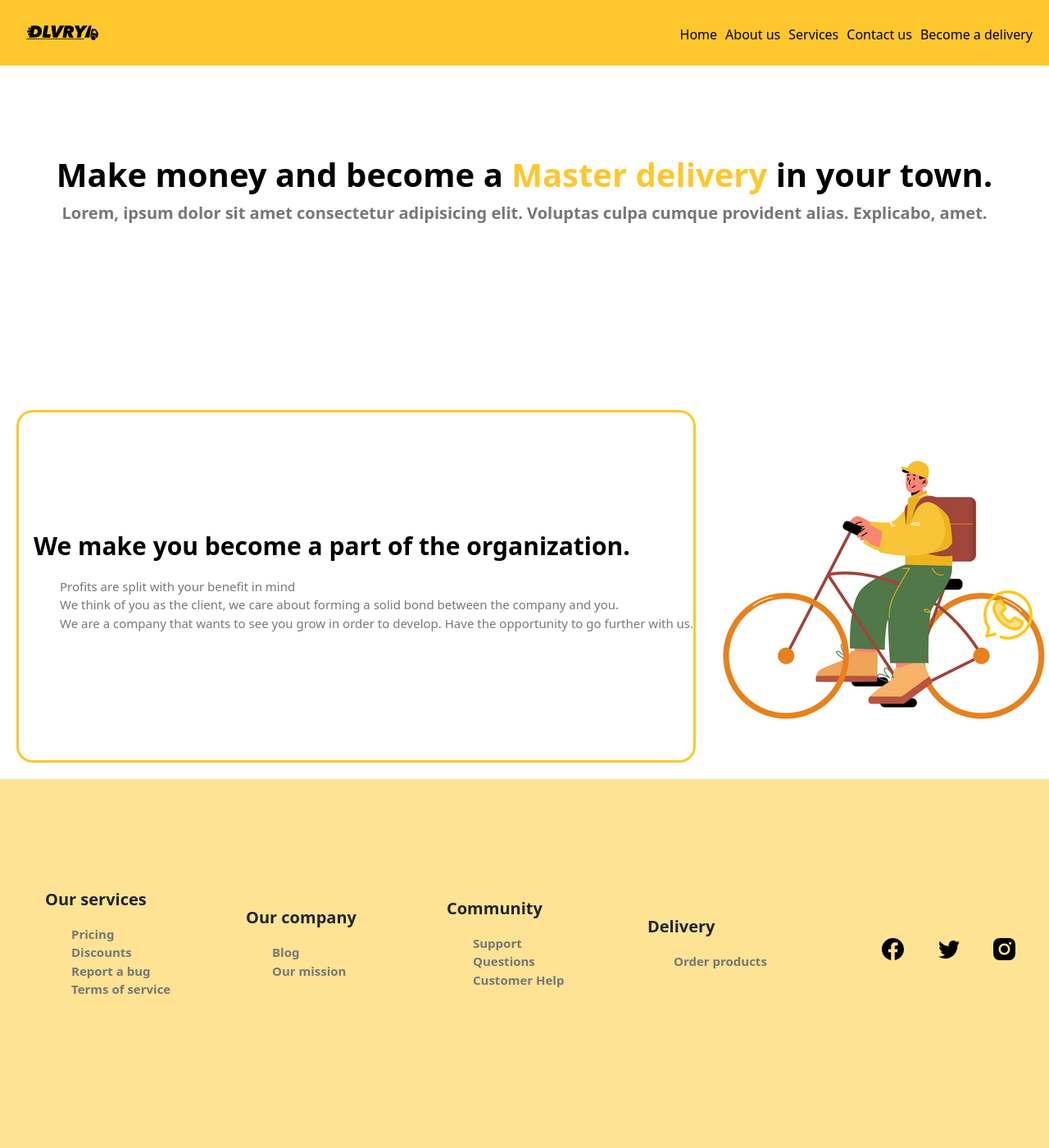
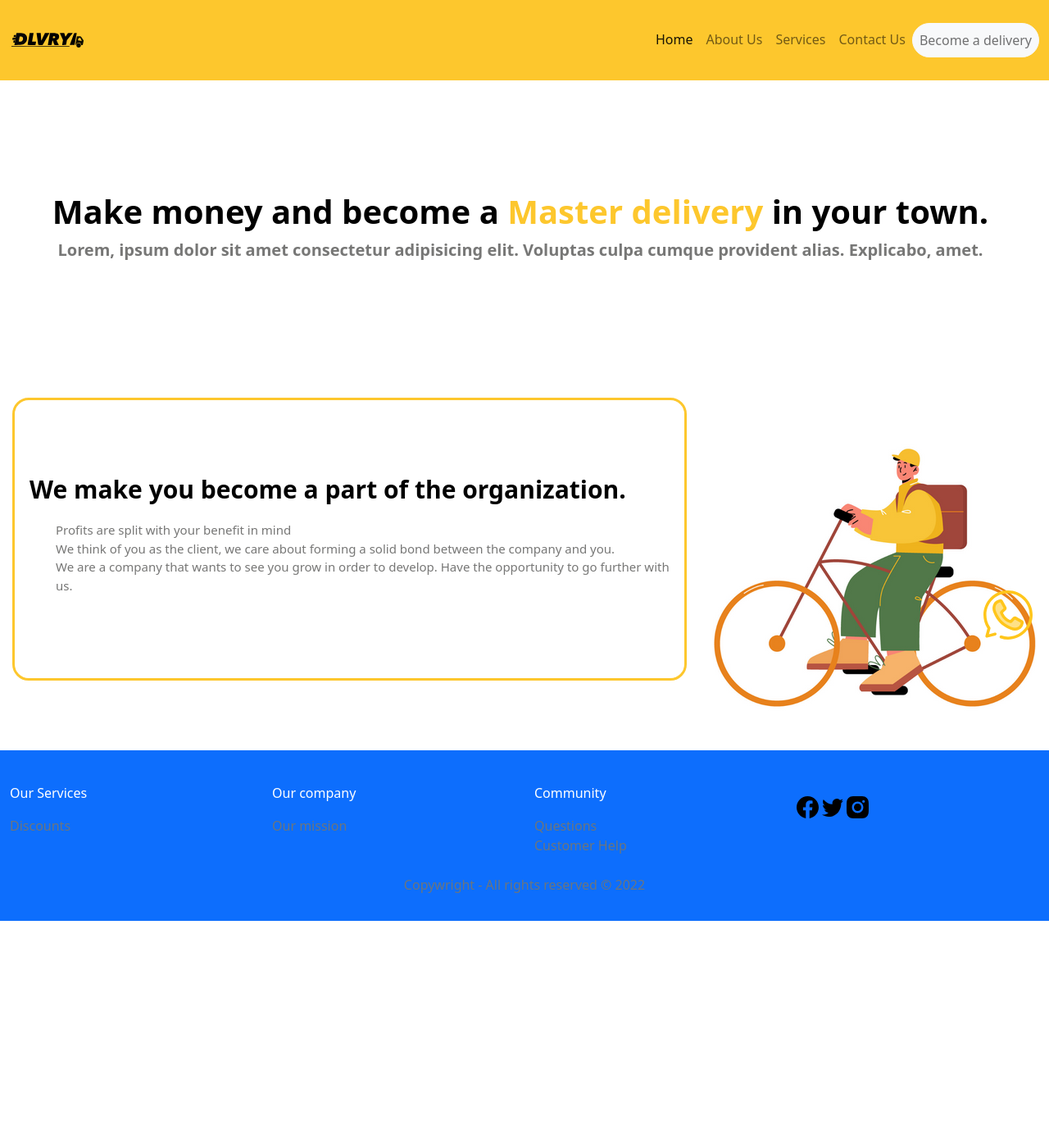
Before and after one commit to Esthefaniagv/preentrega-3-gonzalezvelazquez, a website: page about-us.html in a window 1280 px wide. Shown: the whole page at 82% size. After the commit the page ends 1123 px from the top, so only its background shows below. Drawn offline with nearby package versions, Linux system fonts and the light colour scheme.

Commit message:
actualizacion de pagina about us

```diff
--- a/about-us.html
+++ b/about-us.html
@@ -10,7 +10,7 @@
       href="https://fonts.googleapis.com/css2?family=Poppins:wght@400;500;600;700&display=swap"
       rel="stylesheet"
     />
-    <link rel="shortcut icon" href="./img/favicon.svg"/>
+    <link rel="shortcut icon" href="./img/favicon.svg" />
     <!-- CSS only -->
     <link
       href="https://cdn.jsdelivr.net/npm/bootstrap@5.2.1/dist/css/bootstrap.min.css"
@@ -22,21 +22,57 @@
     <title>Delivery - on your way</title>
   </head>
   <body>
-    <header class="main__header">
+    <header>
+      <nav class="navbar navbar-expand-lg navbar__style py-1 fixed-top">
+        <div class="container-fluid">
+          <a class="navbar-brand" href="./index.html">
             <img
               src="./img/delivery-logo.svg"
-        alt="logo delivery"
-        width="120px"
+              alt=""
+              width="90px"
               height="80px"
             />
-      <nav>
-        <ul class="main__header__nav">
-          <li><a href="./index.html">Home</a></li>
-          <li><a href="./about-us.html">About us</a></li>
-          <li><a href="./services.html">Services</a></li>
-          <li><a href="./contacto.html">Contact us</a></li>
-          <li><a href="./delivery.html">Become a delivery</a></li>
+          </a>
+          <button
+            class="navbar-toggler"
+            type="button"
+            data-bs-toggle="collapse"
+            data-bs-target="#navbarNav"
+            aria-controls="navbarNav"
+            aria-expanded="false"
+            aria-label="Toggle navigation"
+          >
+            <span class="navbar-toggler-icon"></span>
+          </button>
+          <div class="collapse navbar-collapse" id="navbarNav">
+            <ul class="navbar-nav ms-auto">
+              <li class="nav-item">
+                <a
+                  class="nav-link active"
+                  aria-current="page"
+                  href="./index.html"
+                  >Home</a
+                >
+              </li>
+              <li class="nav-item">
+                <a class="nav-link" href="./about-us.html">About Us</a>
+              </li>
+              <li class="nav-item">
+                <a class="nav-link" href="./services.html">Services</a>
+              </li>
+              <li class="nav-item">
+                <a class="nav-link" href="./contacto.html">Contact Us</a>
+              </li>
+              <li class="nav-item">
+                <a
+                  class="nav-link btn btn-light rounded-pill"
+                  href="./delivery-2.html"
+                  >Become a delivery</a
+                >
+              </li>
             </ul>
+          </div>
+        </div>
       </nav>
     </header>
     <div class="whatsapp">
@@ -49,66 +85,74 @@
     </div>
     <main class="header__content">
       <div class="header__content__container">
-      <h1 class="header__content__title">Make money and become a <span class="highlight__title">Master delivery</span> in your town.</h1>
-      <p class="header__content__paragraph">Lorem, ipsum dolor sit amet consectetur adipisicing elit. Voluptas culpa cumque provident alias. Explicabo, amet.</p>
-    </div>
+        <h1 class="header__content__title">
+          Make money and become a
+          <span class="highlight__title">Master delivery</span> in your town.
+        </h1>
+        <p class="header__content__paragraph">
+          Lorem, ipsum dolor sit amet consectetur adipisicing elit. Voluptas
+          culpa cumque provident alias. Explicabo, amet.
+        </p>
       </div>
     </main>
     <div class="company__principles">
       <div class="company__wrapper">
-      <p class="company__principles__title">We make you become a part of the organization.</p>
+        <p class="company__principles__title">
+          We make you become a part of the organization.
+        </p>
         <ul class="company__principles__list">
           <li>Profits are split with your benefit in mind</li>
-        <li>We think of you as the client, we care about forming a solid bond between the company and you.</li>
-        <li>We are a company that wants to see you grow in order to develop. Have the opportunity to go further with us.</li>
+          <li>
+            We think of you as the client, we care about forming a solid bond
+            between the company and you.
+          </li>
+          <li>
+            We are a company that wants to see you grow in order to develop.
+            Have the opportunity to go further with us.
+          </li>
         </ul>
       </div>
       <div class="worker__delivery">
-      <img src="./img/biker-ejemplo.png" alt="delivery guy on a bike">
+        <img src="./img/biker-ejemplo.png" alt="delivery guy on a bike" />
+      </div>
     </div>
 
+    <!-- Footer Bootstrap -->
+    <div class="container-fluid">
+      <div class="row bg-primary pt-4 pb-3">
+        <div class="col-lg-3 text-white mt-lg-3 mt-sm-3">
+          <p>Our Services</p>
+          <div><a class="text-secondary" href="#">Discounts</a></div>
         </div>
-
-    <footer class="footer">
-      <div class="footer__container">
-        <div class="footer__list01">
-          <p>Delivery</p>
-          <ul>
-            <li>Order products</li>
-          </ul>
+        <div class="col-lg-3 text-white mt-lg-3">
+          <p>Our company</p>
+          <div><a class="text-secondary" href="#">Our mission</a></div>
         </div>
-        <div class="footer__list02">
-          <p>Our services</p>
-          <ul>
-            <li>Pricing</li>
-            <li>Discounts</li>
-            <li>Report a bug</li>
-            <li>Terms of service</li>
-          </ul>
+        <div class="col-lg-3 text-white mt-lg-3">
+          <p>Community</p>
+          <div><a class="text-secondary" href="#">Questions</a></div>
+          <div><a class="text-secondary" href="#">Customer Help</a></div>
         </div>
-        <div class="footer__list03">
-          <p>Our company</p>
-          <ul>
-            <li>Blog</li>
-            <li>Our mission</li>
-          </ul>
+        <div class="col-lg-3 mt-lg-3 pt-3">
+          <a href="#"><img src="./img/fb-icon.svg" alt="facebook icon" /></a>
+          <a href="#"
+            ><img src="./img/twitter-icon.svg" alt="twitter icon"
+          /></a>
+          <a href="#"><img src="./img/ig-icon.svg" alt="instagram icon" /></a>
         </div>
-        <div class="footer__list04">
-          <p>Community</p>
-          <ul>
-            <li>Support</li>
-            <li>Questions</li>
-            <li>Customer Help</li>
-          </ul>
-        </div>
-        <div class="footer__link__container05">
-          <a href="#"> <img src="./img/fb-icon.svg" alt="facebook icon" /></a>
-          <a href="#">
-            <img src="./img/twitter-icon.svg" alt="twitter icon"
-          /></a>
-          <a href="#"> <img src="./img/ig-icon.svg" alt="instagram icon" /></a>
+        <div class="col-xs-12 pt-4">
+          <p class="text-secondary text-center">
+            Copywright - All rights reserved © 2022
+          </p>
         </div>
       </div>
-    </footer>
+    </div>
+    <!-- Fin Footer Bootstrap -->
+    <!-- JavaScript Bundle with Popper -->
+    <script
+      src="https://cdn.jsdelivr.net/npm/bootstrap@5.2.2/dist/js/bootstrap.bundle.min.js"
+      integrity="sha384-OERcA2EqjJCMA+/3y+gxIOqMEjwtxJY7qPCqsdltbNJuaOe923+mo//f6V8Qbsw3"
+      crossorigin="anonymous"
+    ></script>
   </body>
 </html>
--- a/css/style.css
+++ b/css/style.css
@@ -17,6 +17,10 @@ a {
 ul,
 li {
   list-style: none;
+}
+
+body {
+  padding-top: 85px;
 }
 
 /* Clases para HEADER bootstrap */
@@ -350,19 +354,22 @@ li {
 /* INICIO SECCION DELIVERY MOBILE BOOTSTRAP */
 
 .delivery__main {
+  background-color: #fdc72d;
   width: 100vw;
-  height: 250px;
-  display: flex;
-  flex-direction: column;
-  align-items: center
-}
-.delivery__main__container {
-  width: 90%;
-  height: 80%;
-  padding: 10px 15px;
+  height: 300px;
   display: flex;
   flex-direction: column;
   align-items: center;
+  justify-content: center;
+}
+.delivery__main__container {
+  width: 85%;
+  height: 80%;
+  padding: 25px 15px;
+  display: flex;
+  flex-direction: column;
+  align-items: center;
+  justify-content: center;
 }
 .delivery__main__title {
   font-size: 40px;
@@ -375,23 +382,23 @@ li {
   color: #777776;
 }
 
-.delivery__band{
+.delivery__band {
   width: 100vw;
   display: flex;
   flex-direction: column;
-  align-items: center
+  align-items: center;
 }
 
-.delivery__band__container{
+.delivery__band__container {
   width: 90%;
   height: 80%;
   padding: 10px 15px;
   display: flex;
   flex-direction: column;
-  align-items: center
+  align-items: center;
 }
 
-.delivery__band__wrapper{
+.delivery__band__wrapper {
   background-color: #fee395;
   width: 90%;
   height: 195px;
@@ -401,25 +408,25 @@ li {
   border-radius: 25px 0 0 0;
   justify-content: flex-end;
 }
-.delivery__band__img{
+.delivery__band__img {
   width: 350px;
   height: 250px;
   padding-bottom: 10px;
 }
 
-.delivery__band__title{
+.delivery__band__title {
   font-size: 20px;
   font-weight: 700;
 }
 
-.delivery__band__paragraph{
+.delivery__band__paragraph {
   font-size: 15px;
   font-weight: 400;
   color: #777776;
   padding-left: 15px;
 }
 
-.delivery__band__wrapper__1{
+.delivery__band__wrapper__1 {
   background-color: #ddd;
   width: 90%;
   height: 195px;
@@ -430,7 +437,7 @@ li {
   justify-content: flex-end;
 }
 
-.delivery__band__wrapper__2{
+.delivery__band__wrapper__2 {
   background-color: #fee395;
   width: 90%;
   height: 195px;
@@ -441,6 +448,74 @@ li {
   justify-content: flex-end;
 }
 
+/* Inicio mobile About us */
+
+.header__content {
+  display: flex;
+  flex-direction: column;
+  height: 450px;
+  padding: 0 15px;
+  justify-content: center;
+}
+
+.header__content__container {
+  display: flex;
+  flex-direction: column;
+  width: 100vw;
+  height: 65%;
+  align-items: center;
+  justify-content: center;
+  padding-right: 10px;
+}
+
+.header__content__title {
+  font-weight: 700;
+  font-size: 40px;
+  color: #000000;
+}
+
+.highlight__title {
+  color: #fdc72d;
+}
+
+.header__content__paragraph {
+  font-weight: 600;
+  font-size: 20px;
+  color: #777776;
+}
+
+.company__principles {
+  width: 100vw;
+  height: 800px;
+  display: flex;
+  flex-direction: column-reverse;
+  justify-content: space-between;
+  padding: 0 15px;
+}
+
+.company__wrapper {
+  display: flex;
+  flex-direction: column;
+  border-radius: 20px;
+  border: #fdc72d solid;
+  height: 345px;
+}
+
+.company__principles__title {
+  font-weight: 700;
+  font-size: 30px;
+  color: #000000;
+}
+
+.company__principles__list li {
+  font-weight: 400;
+  font-size: 15px;
+  color: #777776;
+}
+
+.worker__delivery {
+  height: 400px;
+}
 @media (min-width: 992px) {
   .whatsapp {
     bottom: 20px;
@@ -768,17 +843,63 @@ li {
     font-weight: 400;
     color: #777776;
   }
+
+  /* Inicio pagina Delivery desktop */
+
+  .delivery__band__container {
+    width: 90%;
+    height: 80%;
+    padding: 10px 15px;
+    display: flex;
+    flex-direction: row;
+    align-items: center;
+  }
+
+  .delivery__band__wrapper {
+    height: 150px;
+    display: flex;
+    flex-direction: column;
+    justify-content: center;
+  }
+  .delivery__band__img {
+    width: 350px;
+    height: 250px;
+    padding-right: 15px;
+  }
+
+  .delivery__band__title {
+    font-size: 20px;
+    font-weight: 700;
+  }
+
+  .delivery__band__paragraph {
+    font-size: 15px;
+    font-weight: 400;
+    color: #777776;
+    padding-left: 15px;
+  }
+
+  .delivery__band__wrapper__1 {
+    height: 150px;
+    display: flex;
+    flex-direction: column;
+    justify-content: center;
+  }
+
+  .delivery__band__wrapper__2 {
+    height: 150px;
+    display: flex;
+    flex-direction: column;
+    justify-content: center;
   }
 
   /* INICIO PAGINA DE ABOUT US - PRINCIPIOS DE LA EMPRESA */
   .header__content {
-  display: flex;
     height: 400px;
     flex-flow: column wrap;
   }
 
   .header__content__container {
-  display: flex;
     flex-direction: column;
     width: 100%;
     height: 80%;
@@ -787,57 +908,22 @@ li {
     justify-content: center;
   }
 
-.header__content__title {
-  font-weight: 700;
-  font-size: 40px;
-  color: #000000;
-}
-
-.highlight__title {
-  color: #fdc72d;
-}
-
-.header__content__paragraph {
-  font-weight: 600;
-  font-size: 20px;
-  color: #777776;
-}
-
   .company__principles {
-  width: 100vw;
     height: 430px;
-  display: flex;
-  margin: 20px;
+    flex-direction: row;
+    justify-content: center;
   }
 
   .company__wrapper {
-  display: flex;
-  flex-direction: column;
-  border-radius: 20px;
-  border: #fdc72d solid;
     flex-wrap: wrap;
     justify-content: center;
     padding-left: 18px;
   }
 
-.company__principles__title {
-  font-weight: 700;
-  font-size: 30px;
-  color: #000000;
-}
-
-.company__principles__list li {
-  font-weight: 400;
-  font-size: 15px;
-  color: #777776;
-}
-
   .worker__delivery {
-  height: 400px;
     overflow: hidden;
     padding-left: 30px;
   }
-
   /* FIN SECCION */
   /* INICIO SECCION SERVICES */
   .principal__services {
@@ -887,3 +973,4 @@ li {
   }
 
   /* FIN DE SECCION */
+}
```
Also changed, not shown: delivery.html (+67 -10 lines). Lines whose indentation alone changed are shown as unchanged.
